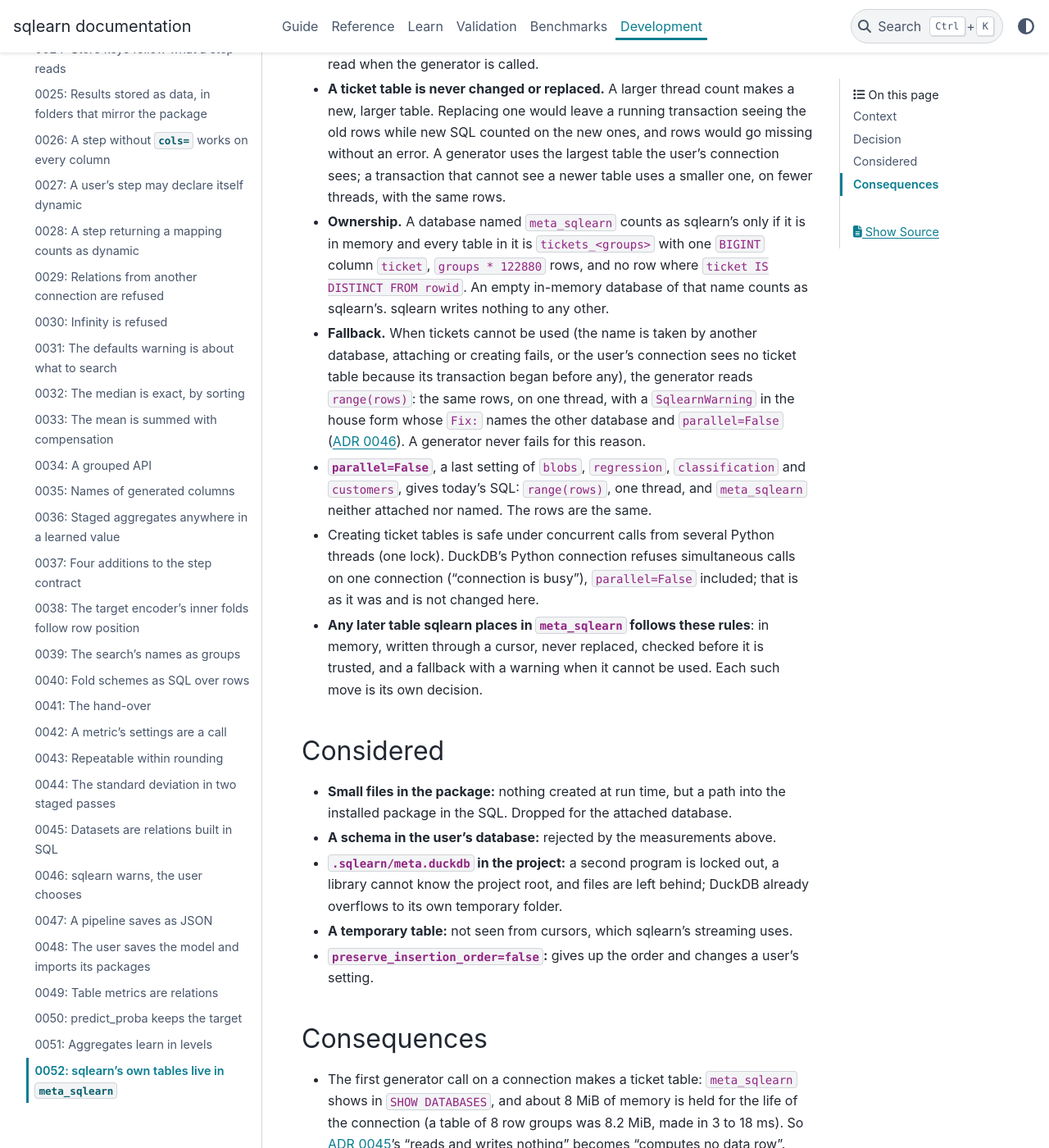
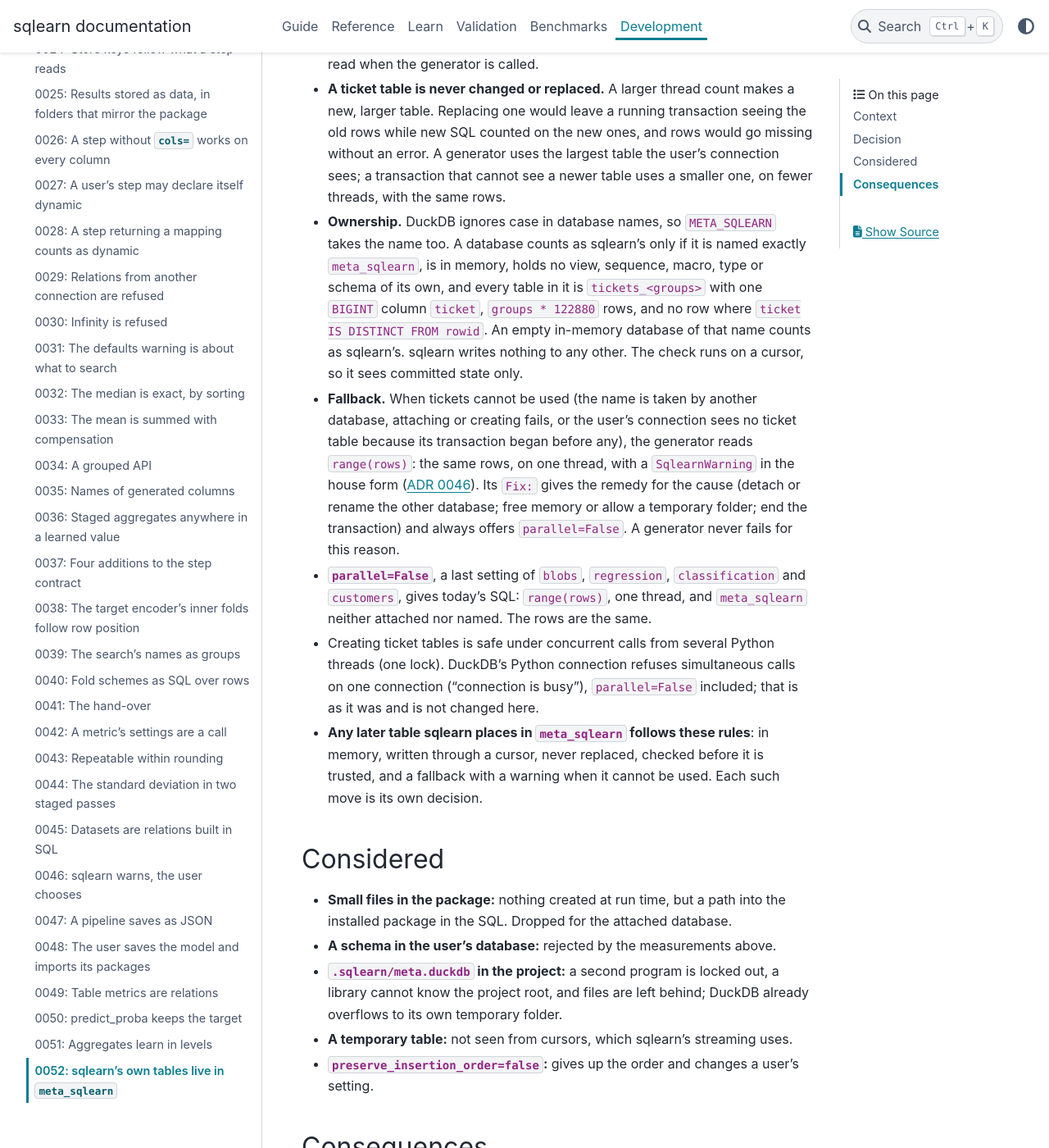
Before and after one commit to glaucis/sqlearn, a Sphinx documentation site: the page built from docs/adr/0052-meta-sqlearn.md, in a window 1280 px wide and 1400 px high, scrolled down 1200 px. Shown: the whole window at 82% size. Built offline with Sphinx 7.4.7 and the PyData theme 0.15.4, drawn with Linux system fonts in a browser that asks for light colours; pages that are not in the unit, such as notebooks, are missing from menus; the version number could not be read and is left out; some of the changed text lies outside the part shown.

Commit message:
docs: correct what meta_sqlearn adds and costs (#46)
The public docs promised that only __sqlearn_feed is added to a
connection: name both databases. The memory figure held only up to 8
threads, and the generators' docstrings read as if the tickets
overflow, when it is finished rows waiting their turn. The ADR and the
spec now state the ownership rules and each cause's remedy.

```diff
--- a/docs/adr/0052-meta-sqlearn.md
+++ b/docs/adr/0052-meta-sqlearn.md
@@ -52,18 +52,22 @@ That table has to live somewhere, and where it lives matters (spec section 2):
   missing without an error. A generator uses the largest table the user's
   connection sees; a transaction that cannot see a newer table uses a smaller
   one, on fewer threads, with the same rows.
-- **Ownership.** A database named `meta_sqlearn` counts as sqlearn's only if it
-  is in memory and every table in it is `tickets_<groups>` with one `BIGINT`
-  column `ticket`, `groups * 122880` rows, and no row where
+- **Ownership.** DuckDB ignores case in database names, so `META_SQLEARN`
+  takes the name too. A database counts as sqlearn's only if it is named
+  exactly `meta_sqlearn`, is in memory, holds no view, sequence, macro, type
+  or schema of its own, and every table in it is `tickets_<groups>` with one
+  `BIGINT` column `ticket`, `groups * 122880` rows, and no row where
   `ticket IS DISTINCT FROM rowid`. An empty in-memory database of that name
-  counts as sqlearn's. sqlearn writes nothing to any other.
+  counts as sqlearn's. sqlearn writes nothing to any other. The check runs on
+  a cursor, so it sees committed state only.
 - **Fallback.** When tickets cannot be used (the name is taken by another
   database, attaching or creating fails, or the user's connection sees no
   ticket table because its transaction began before any), the generator reads
   `range(rows)`: the same rows, on one thread, with a `SqlearnWarning` in the
-  house form whose `Fix:` names the other database and `parallel=False`
-  ([ADR 0046](0046-sqlearn-warns-the-user-chooses.md)). A generator never
-  fails for this reason.
+  house form ([ADR 0046](0046-sqlearn-warns-the-user-chooses.md)). Its `Fix:`
+  gives the remedy for the cause (detach or rename the other database; free
+  memory or allow a temporary folder; end the transaction) and always offers
+  `parallel=False`. A generator never fails for this reason.
 - **`parallel=False`**, a last setting of `blobs`, `regression`,
   `classification` and `customers`, gives today's SQL: `range(rows)`, one
   thread, and `meta_sqlearn` neither attached nor named. The rows are the same.
@@ -91,8 +95,10 @@ That table has to live somewhere, and where it lives matters (spec section 2):
 ## Consequences
 
 - The first generator call on a connection makes a ticket table: `meta_sqlearn`
-  shows in `SHOW DATABASES`, and about 8 MiB of memory is held for the life of
-  the connection (a table of 8 row groups was 8.2 MiB, made in 3 to 18 ms). So
+  shows in `SHOW DATABASES`, and memory is held for the life of the connection:
+  about 8 MiB for up to 8 threads, about 1 MiB per thread above that, and
+  earlier tables stay (a table of 8 row groups was 8.25 MiB, made in 3 to
+  18 ms; adding one of 64 brought the total to 74 MiB). So
   [ADR 0045](0045-datasets-are-relations-built-in-sql.md)'s "reads and writes
   nothing" becomes "computes no data row".
 - An ordered export must hold finished blocks until their turn. Under a memory
```
Also changed, not shown: docs/guide/datasets.md (+11 -6 lines), docs/guide/handing-data-to-models.md (+6 -3 lines), docs/specs/datasets-many-threads.md (+16 -11 lines), 2 other files.
